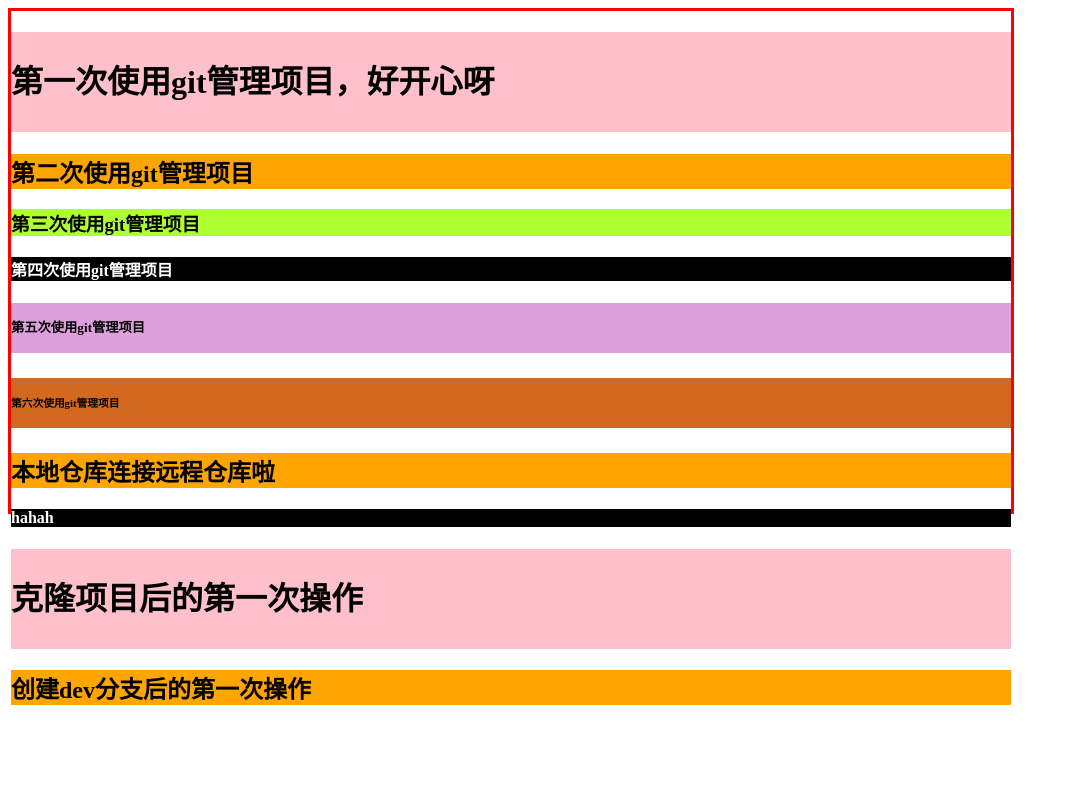
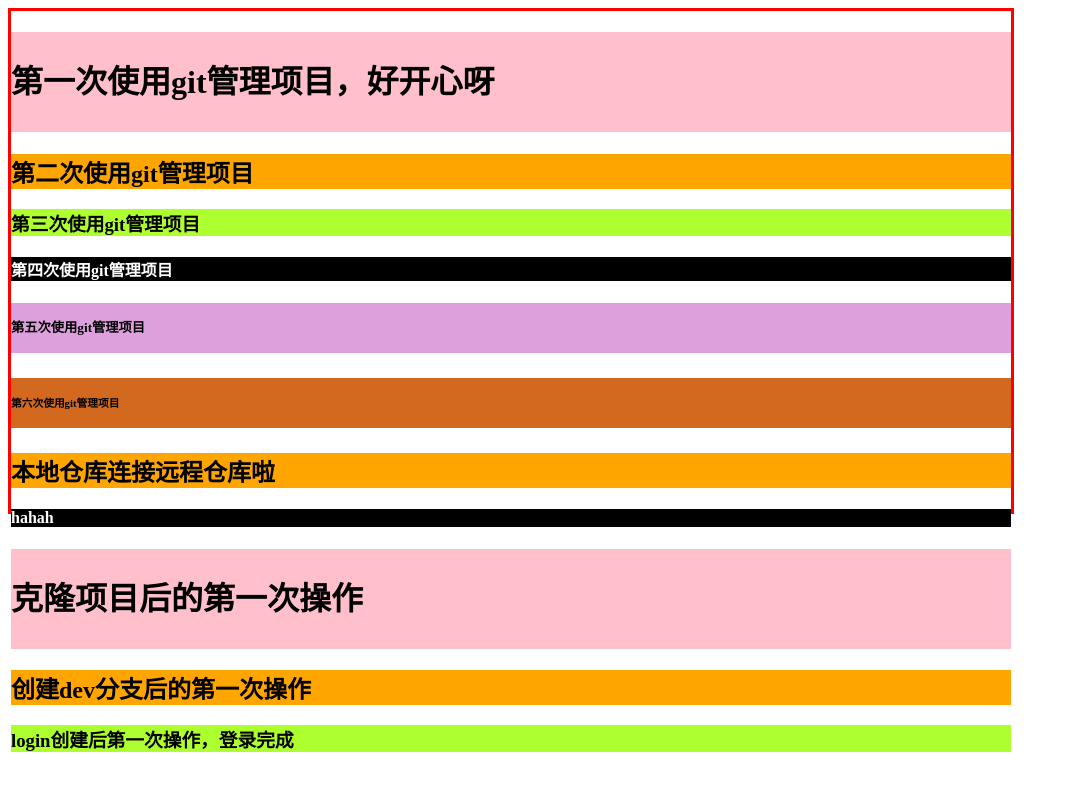
Before and after one commit to dkl0701/2303NB, a plain HTML site: page index.html in a window 1280 px wide. Shown: the whole page, without its empty margins (0-1069 px from the left). Drawn offline with Linux system fonts and the light colour scheme.

Commit message:
login_1，登录完成

```diff
--- a/index.html
+++ b/index.html
@@ -18,6 +18,7 @@
       <h4>hahah</h4>
       <h1>克隆项目后的第一次操作</h1>
       <h2>创建dev分支后的第一次操作</h2>
+      <h3>login创建后第一次操作，登录完成</h3>
     </div>
   </body>
 </html>
```
